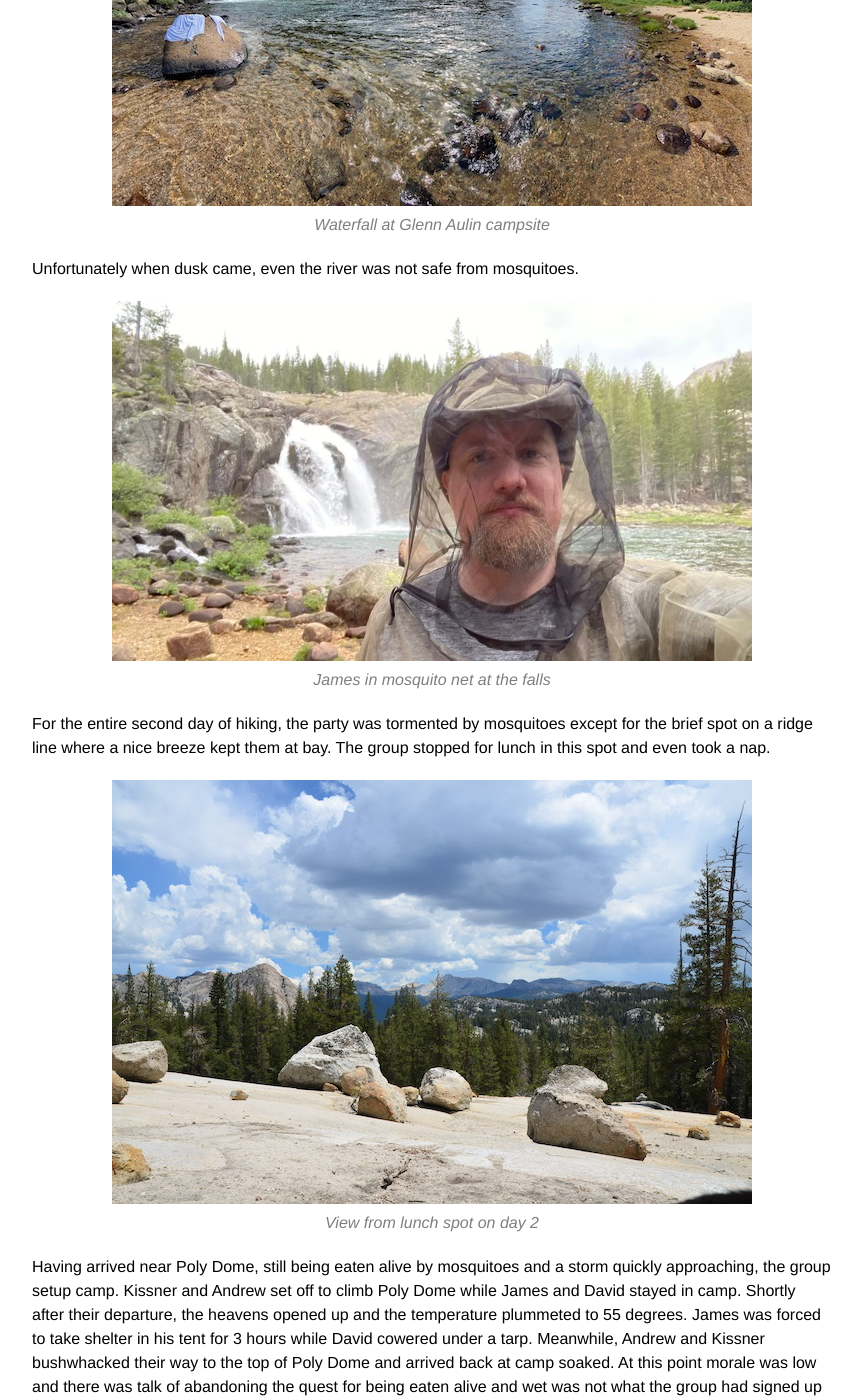
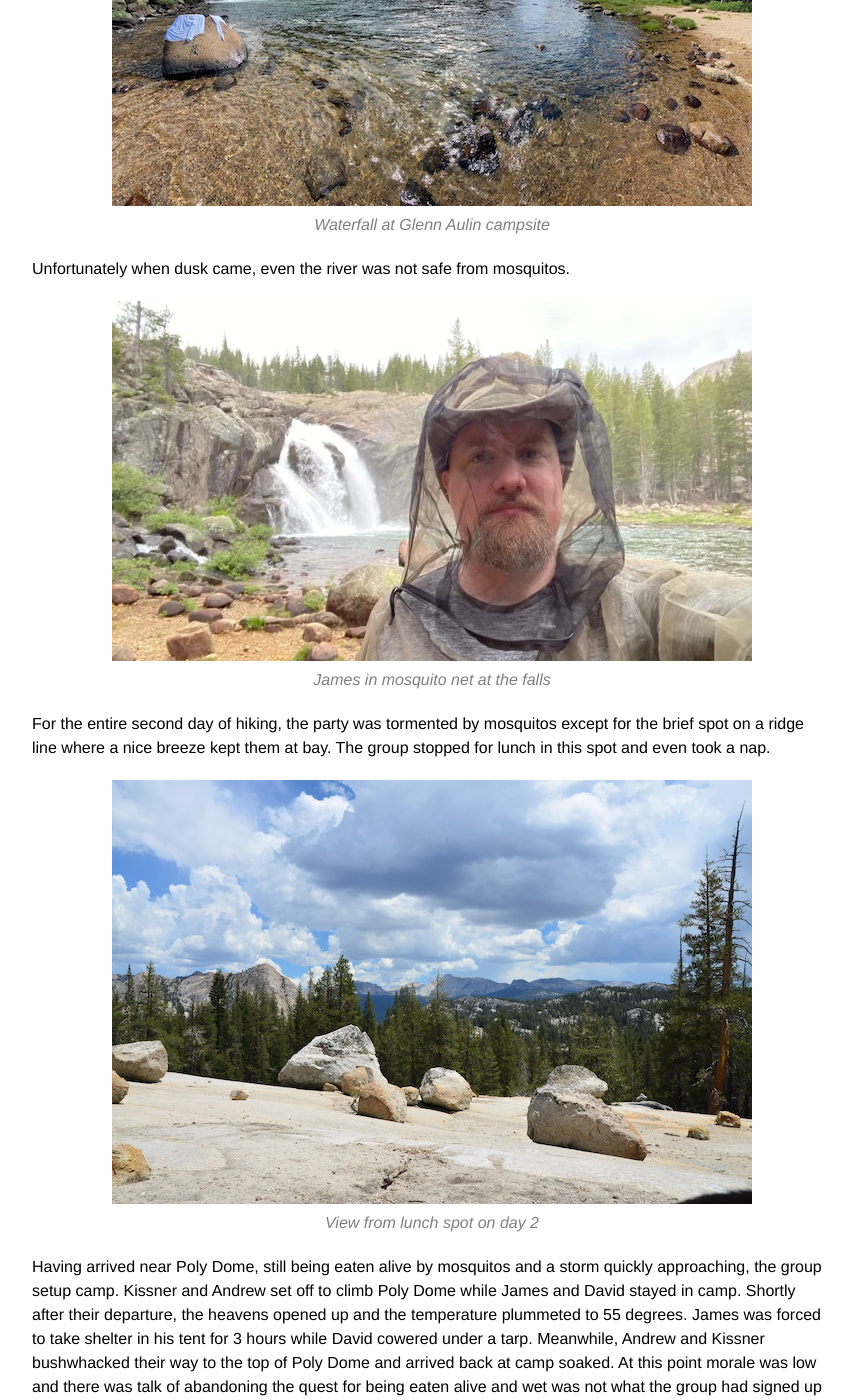
Before and after one commit to jamesorriv/jamesorriv.github.io, a Jekyll site: the page built from _posts/2021-07-11-halfdome.md, in a window 1280 px wide and 1400 px high, scrolled down 8106 px. Shown: the whole window, without its empty margins (208-1069 px from the left). Built offline with Jekyll 4.4.1, drawn with Linux system fonts in a browser that asks for light colours; some of the changed text lies outside the part shown.

Commit message:
Remove 'e' from mosquitoes and fix grammar.

```diff
--- a/_posts/2021-07-11-halfdome.md
+++ b/_posts/2021-07-11-halfdome.md
@@ -87,29 +87,29 @@ With that sudden loss of a fellowship member the party redistributed community g
 
 {% include image.html  description="Tuolumne River" url="/assets/yosemite/IMG_8870.jpeg" %}
 
-Along the way they met many travelers. One group, upon hearing that the party was heading to Glenn Aulin immediately warned them of the ferocious mosquitoes. But the fellowship was in too good of spirits to pay much heed to the warning.
+Along the way they met many travelers. One group, upon hearing that the party was heading to Glenn Aulin immediately warned them of the ferocious mosquitos. But the fellowship was in too good of spirits to pay much heed to the warning.
 
 The adventurers would stop for lunch above the Tuolumne Falls and enjoy the views while they munched on cured meats and cheese.
 
 {% include image.html  description="View from lunch above the Tuolumne Falls" url="/assets/yosemite/DSC_2485.jpeg" %}
 
-As the group started descending around the Tuolumne Falls on hard rounded rocks they were beset upon by mosquitoes and rain.
+As the group started descending around the Tuolumne Falls on hard rounded rocks they were beset upon by mosquitos and rain.
 
 {% include image.html  description="Tuolumne Falls. © 2021 David Rogers" url="/assets/yosemite/19-_ROG0414.jpeg" %}
 
-They quickly headed to camp and setup tarps and tents. The rain passed quickly, James and David set out to the river for a nice swim beneath the falls to relieve their achy feet and escape the mosquitoes.
+They quickly headed to camp and setup tarps and tents. The rain passed quickly, James and David set out to the river for a nice swim beneath the falls to relieve their achy feet and escape the mosquitos.
 
 {% include image.html  description="Waterfall at Glenn Aulin campsite" url="/assets/yosemite/IMG_8874.jpeg" %}
 
-Unfortunately when dusk came, even the river was not safe from mosquitoes.
+Unfortunately when dusk came, even the river was not safe from mosquitos.
 
 {% include image.html  description="James in mosquito net at the falls" url="/assets/yosemite/IMG_8876.jpeg" %}
 
-For the entire second day of hiking, the party was tormented by mosquitoes except for the brief spot on a ridge line where a nice breeze kept them at bay. The group stopped for lunch in this spot and even took a nap.
+For the entire second day of hiking, the party was tormented by mosquitos except for the brief spot on a ridge line where a nice breeze kept them at bay. The group stopped for lunch in this spot and even took a nap.
 
 {% include image.html  description="View from lunch spot on day 2" url="/assets/yosemite/DSC_2504.jpeg" %}
 
-Having arrived near Poly Dome, still being eaten alive by mosquitoes and a storm quickly approaching, the group setup camp. Kissner and Andrew set off to climb Poly Dome while James and David stayed in camp. Shortly after their departure, the heavens opened up and the temperature plummeted to 55 degrees. James was forced to take shelter in his tent for 3 hours while David cowered under a tarp. Meanwhile, Andrew and Kissner bushwhacked their way to the top of Poly Dome and arrived back at camp soaked. At this point morale was low and there was talk of abandoning the quest for being eaten alive and wet was not what the group had signed up for.
+Having arrived near Poly Dome, still being eaten alive by mosquitos and a storm quickly approaching, the group setup camp. Kissner and Andrew set off to climb Poly Dome while James and David stayed in camp. Shortly after their departure, the heavens opened up and the temperature plummeted to 55 degrees. James was forced to take shelter in his tent for 3 hours while David cowered under a tarp. Meanwhile, Andrew and Kissner bushwhacked their way to the top of Poly Dome and arrived back at camp soaked. At this point morale was low and there was talk of abandoning the quest for being eaten alive and wet was not what the group had signed up for.
 
 {% include image.html  description="Campsite on night 3" url="/assets/yosemite/DSC_2506.jpeg" %}
 
@@ -117,7 +117,7 @@ A camp fire was made and freeze dried dinners consumed, for they all must eat. N
 
 {% include image.html  description="Andrew, James, and Kissner around fire at camp. ©2021 David Rogers" url="/assets/yosemite/22-IMG_2238.jpeg" %}
 
-The next morning the group set off for Sunrise Lake (9200ft) and the mood picked up as the mosquitos faded and a theory formed that there would be no mosquitos south of Tioga Road. Maybe not so much a theory, but a hope and prayer.
+The next morning the group set off for Sunrise Lake (9200ft) and the mood picked up as the mosquitos faded and a theory formed that there would be no mosquitos south of Tioga Road. Maybe not so much a theory, but a hope and a prayer.
 
 {% include image.html  description="David, James, Andrew, and Kissner morning of the 3rd day of hiking. © 2021 David Rogers" url="/assets/yosemite/25-_ROG0483.jpeg" %}
 
```
